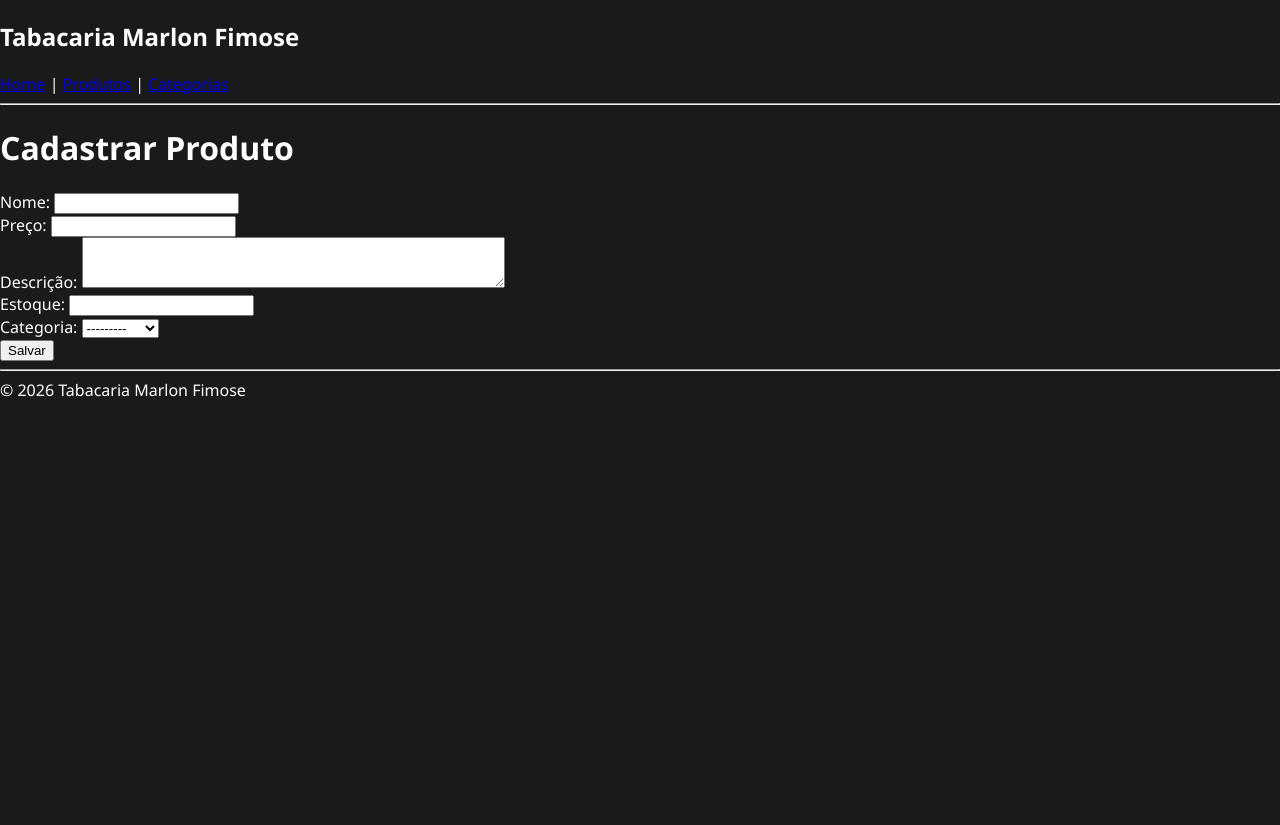
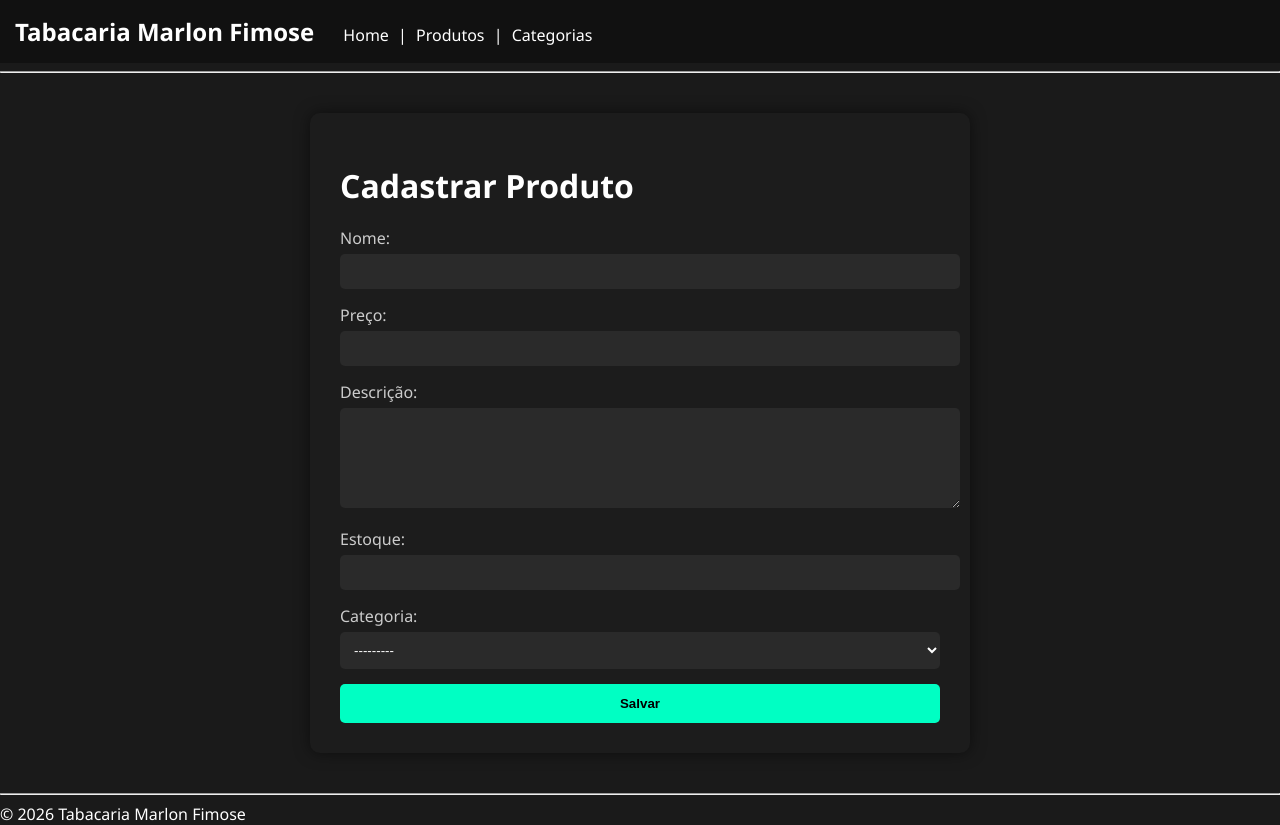
Before and after one commit to oFimose/trabalho_pytho, a Django app: page /produto/cadastro/ in a window 1280 px wide. Before the commit the page ends 397 px from the top, so only its background shows below. Run offline with Django 5.2, Linux system fonts and the light colour scheme; data comes from the database, SQL or seed files in the repository.

Commit message:
css atualizado

```diff
--- a/static/css/style.css
+++ b/static/css/style.css
@@ -1,4 +1,36 @@
 /* static/css/estilos.css */
+nav {
+    background-color: #111;
+    padding: 15px;
+}
+
+nav h2 {
+    color: white;
+    display: inline;
+    margin-right: 20px;
+}
+
+/* LINKS */
+nav a {
+    color: white;
+    text-decoration: none;
+    margin: 0 5px;
+}
+
+nav a:visited {
+    color: white;
+}
+
+nav a:hover {
+    color: #00ffc3;
+}
+
+/* LOGO */
+.logo {
+    width: 120px;
+    vertical-align: middle;
+}
+
 body {
     background-color: #1a1a1a;
     color: #ffffff;
@@ -46,3 +78,74 @@ body {
 
 .btn-editar { color: #ffa500; text-decoration: none; margin-right: 15px; }
 .btn-deletar { color: #ff4d4d; text-decoration: none; }
+
+/* CONTAINER */
+.form-container {
+    max-width: 600px;
+    margin: 40px auto;
+    background-color: #1c1c1c;
+    padding: 30px;
+    border-radius: 10px;
+    box-shadow: 0 0 15px rgba(0,0,0,0.5);
+}
+
+/* TÍTULO */
+.form-container h1 {
+    color: white;
+    margin-bottom: 20px;
+}
+
+/* GRUPO DE CAMPOS */
+.form-group {
+    margin-bottom: 15px;
+}
+
+/* LABEL */
+.form-group label {
+    color: #ccc;
+    display: block;
+    margin-bottom: 5px;
+}
+
+/* INPUTS */
+.form-group input,
+.form-group textarea,
+.form-group select {
+    width: 100%;
+    padding: 10px;
+    border-radius: 5px;
+    border: none;
+    background-color: #2a2a2a;
+    color: white;
+}
+
+/* TEXTAREA MENOR */
+.form-group textarea {
+    height: 80px;
+}
+
+/* ERROS */
+.error {
+    color: #ff4d4d;
+    font-size: 14px;
+    margin-top: 5px;
+}
+
+/* BOTÃO */
+.form-container button {
+    width: 100%;
+    padding: 12px;
+    background-color: #00ffc3;
+    border: none;
+    border-radius: 5px;
+    font-weight: bold;
+    cursor: pointer;
+}
+
+.form-container button:hover {
+    background-color: #00cfa0;
+}
+/* Deixar Descricao Menor*/
+.form-group textarea {
+    height: 80px;
+}
--- a/templates/cadastro_produto.html
+++ b/templates/cadastro_produto.html
@@ -1,16 +1,17 @@
 {% extends 'base.html' %}
 
 {% block content %}
+<div class="form-container">
     <h1>Cadastrar Produto</h1>
 
     <form method="POST">
         {% csrf_token %}
 
-    <div>
+        <div class="form-group">
             <label for="{{ form.nome.id_for_label }}">Nome:</label>
             {{ form.nome }}
             {% if form.nome.errors %}
-            <div style="color:red;">
+                <div class="error">
                     {% for error in form.nome.errors %}
                         <p>{{ error }}</p>
                     {% endfor %}
@@ -18,11 +19,11 @@
             {% endif %}
         </div>
 
-    <div>
+        <div class="form-group">
             <label for="{{ form.preco.id_for_label }}">Preço:</label>
             {{ form.preco }}
             {% if form.preco.errors %}
-            <div style="color:red;">
+                <div class="error">
                     {% for error in form.preco.errors %}
                         <p>{{ error }}</p>
                     {% endfor %}
@@ -30,12 +31,11 @@
             {% endif %}
         </div>
 
-    <!-- Personalizando o campo de Descrição -->
-    <div>
+        <div class="form-group">
             <label for="{{ form.descricao.id_for_label }}">Descrição:</label>
-        {{ form.descricao }}  <!-- Aqui a descrição será renderizada com a altura menor -->
+            {{ form.descricao }}
             {% if form.descricao.errors %}
-            <div style="color:red;">
+                <div class="error">
                     {% for error in form.descricao.errors %}
                         <p>{{ error }}</p>
                     {% endfor %}
@@ -43,12 +43,11 @@
             {% endif %}
         </div>
 
-    <!-- Adicionando o campo Estoque -->
-    <div>
+        <div class="form-group">
             <label for="{{ form.estoque.id_for_label }}">Estoque:</label>
             {{ form.estoque }}
             {% if form.estoque.errors %}
-            <div style="color:red;">
+                <div class="error">
                     {% for error in form.estoque.errors %}
                         <p>{{ error }}</p>
                     {% endfor %}
@@ -56,11 +55,11 @@
             {% endif %}
         </div>
 
-    <div>
+        <div class="form-group">
             <label for="{{ form.categoria.id_for_label }}">Categoria:</label>
             {{ form.categoria }}
             {% if form.categoria.errors %}
-        <div style="color:red;">
+                <div class="error">
                     {% for error in form.categoria.errors %}
                         <p>{{ error }}</p>
                     {% endfor %}
@@ -69,4 +68,5 @@
         </div>
         <button type="submit">Salvar</button>
     </form>
+</div>
 {% endblock %}
--- a/templates/home.html
+++ b/templates/home.html
@@ -7,7 +7,7 @@
         <h1>Bem-vindo à Tabacaria Marlon Fimose</h1>
         <p style="color: #bbb;">Gerencie produtos e categorias com agilidade</p>
 
-        <img src="{% static 'imagens/logo projeto.jfif' %}" class="logo-circular" alt="Logo">
+        <img src="{% static 'imagens/tabacaria.jpg' %}" class="logo-circular" alt="Logo">
 
         <hr style="border: 0; border-top: 1px solid #444; margin: 30px 0;">
 
```
Also changed, not shown: templates/cadastro_categoria.html (+34 -6 lines). Lines whose indentation alone changed are shown as unchanged.
